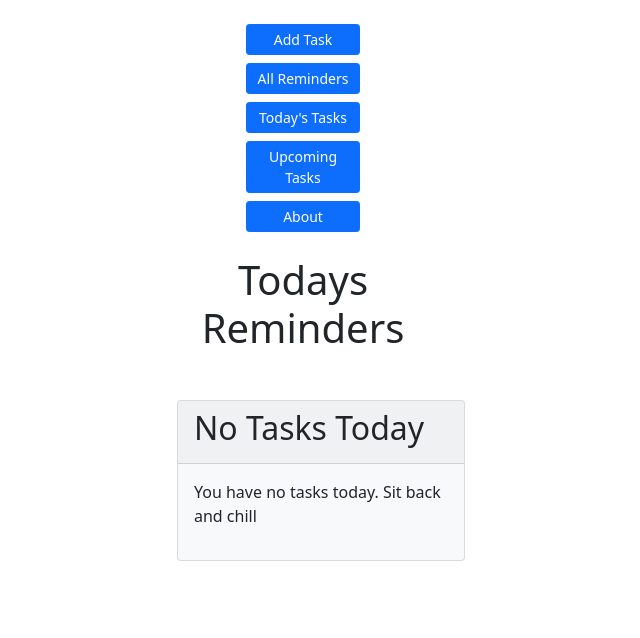
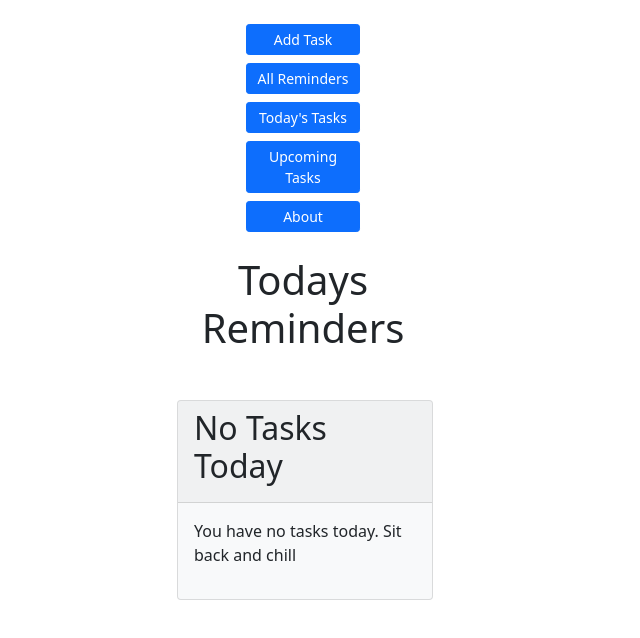
Before and after one commit to Mhorvilleur13/Reminder-App, a React (Create React App) app: page /today in a window 1280 px wide. Shown: the top 638 px of the page, without its empty margins (337-977 px from the left). Built offline with nearby package versions, Linux system fonts and the light colour scheme.

Commit message:
Changed width and margin for all the cards

```diff
--- a/src/App.css
+++ /dev/null
@@ -1,3 +0,0 @@
-.page-container {
-    width: 300px;
-}
--- a/src/App.tsx
+++ b/src/App.tsx
@@ -10,7 +10,7 @@ import { atom, selector, useRecoilState, useRecoilValue } from "recoil";
 import { tasksAtom, todayTaskState, upcomingTasksState } from "./state/atoms";
 import UpcomingReminders from "./components/upcoming-reminders/upcoming-reminders";
 import TodaysReminders from "./components/todays-reminders/todays-reminder";
-import "./App.css";
+import "./index.css";
 
 const App = () => {
   const tasks = useRecoilValue(tasksAtom);
--- a/src/components/all-tasks/all-tasks.tsx
+++ b/src/components/all-tasks/all-tasks.tsx
@@ -7,6 +7,7 @@ import TaskComponent from "../task/task";
 import { tasksAtom } from "../../state/atoms";
 import { useRecoilState, useRecoilValue } from "recoil";
 import { Link } from "react-router-dom";
+import "../../index.css";
 
 export interface removeTaskProp {
   removeTask(index: string): void;
@@ -18,7 +19,7 @@ const AllTasks = () => {
     <div className="container">
       <h1 className="text-center mb-3">All Reminders</h1>
       {tasks.length === 0 ? (
-        <div className="card mt-5 bg-light mx-auto" style={{ width: "18rem" }}>
+        <div className="card mt-5 bg-light mx-auto card-class">
           <div className="card-header">
             <h2>No Reminders</h2>
           </div>
--- a/src/components/task/task.tsx
+++ b/src/components/task/task.tsx
@@ -6,6 +6,7 @@ import { Tag } from "../../types/tag";
 import { removeTaskProp } from "../all-tasks/all-tasks";
 import { useRecoilState } from "recoil";
 import { tasksAtom } from "../../state/atoms";
+import "../../index.css";
 
 interface TaskComponentProps {
   task: Task;
@@ -29,7 +30,7 @@ const TaskComponent = (
     setTasks(newTasks);
   };
   return (
-    <div className="card bg-light mb-4 mx-auto" style={{ width: "18rem" }}>
+    <div className="card bg-light mb-4 mx-auto card-class">
       <div className="card-header">
         <h2>{taskName}</h2>
       </div>
--- a/src/components/todays-reminders/todays-reminder.tsx
+++ b/src/components/todays-reminders/todays-reminder.tsx
@@ -1,6 +1,7 @@
 import React from "react";
 import { useRecoilState, useRecoilValue } from "recoil";
 import { tasksAtom, todayTaskState } from "../../state/atoms";
+import "../../index.css";
 
 const TodaysReminders = (index: any) => {
   const todayReminders = useRecoilValue(todayTaskState);
@@ -14,7 +15,7 @@ const TodaysReminders = (index: any) => {
     <div>
       <h1 className="text-center">Todays Reminders</h1>
       {todayReminders.length === 0 ? (
-        <div className="card mt-5 bg-light mx-auto" style={{ width: "18rem" }}>
+        <div className="card mt-5 bg-light mx-auto card-class">
           <div className="card-header">
             <h2>No Tasks Today</h2>
           </div>
@@ -25,7 +26,7 @@ const TodaysReminders = (index: any) => {
       ) : (
         todayReminders.map((task) => {
           return (
-            <div className="card bg-light mx-auto mb-4" style={{ width: "18rem" }}>
+            <div className="card bg-light mx-auto mb-4 card-class">
               <div className="card-header">
                 <h2>{task.taskName}</h2>
               </div>
--- a/src/components/upcoming-reminders/upcoming-reminders.tsx
+++ b/src/components/upcoming-reminders/upcoming-reminders.tsx
@@ -3,6 +3,7 @@ import React, { useState } from "react";
 import { selector, useRecoilState, useRecoilValue } from "recoil";
 import { tasksAtom, upcomingTasksState } from "../../state/atoms";
 import { Task } from "../../types/task";
+import "../../index.css";
 
 const UpcomingReminders = (index: any) => {
   const upcoming = useRecoilValue(upcomingTasksState);
@@ -16,7 +17,7 @@ const UpcomingReminders = (index: any) => {
     <div>
       <h1 className="text-center mb-3">Upcoming Reminders</h1>
       {upcoming.length === 0 ? (
-        <div className="card mt-5 bg-light mx-auto" style={{ width: "18rem" }}>
+        <div className="card mt-5 bg-light mx-auto card-class">
           <div className="card-header">
             <h2>No Upcoming Tasks</h2>
           </div>
@@ -27,7 +28,7 @@ const UpcomingReminders = (index: any) => {
       ) : (
         upcoming.map((task) => {
           return (
-            <div className="card bg-light mx-auto  mb-4" style={{ width: "18rem" }}>
+            <div className="card bg-light mx-auto  mb-4 card-class">
               <div className="card-header">
                 <h2>{task.taskName}</h2>
               </div>
--- /dev/null
+++ b/src/index.css
@@ -0,0 +1,8 @@
+.page-container {
+    width: 300px;
+}
+
+.card-class {
+    width: 16rem;
+    margin-bottom: 15rem;
+}
```
